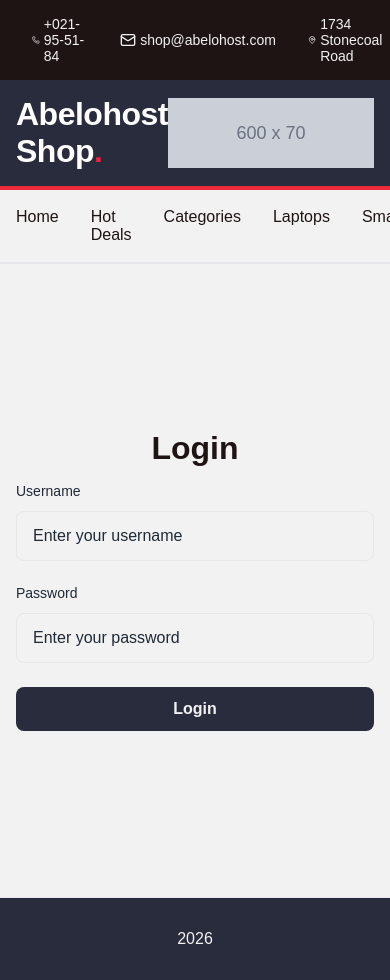
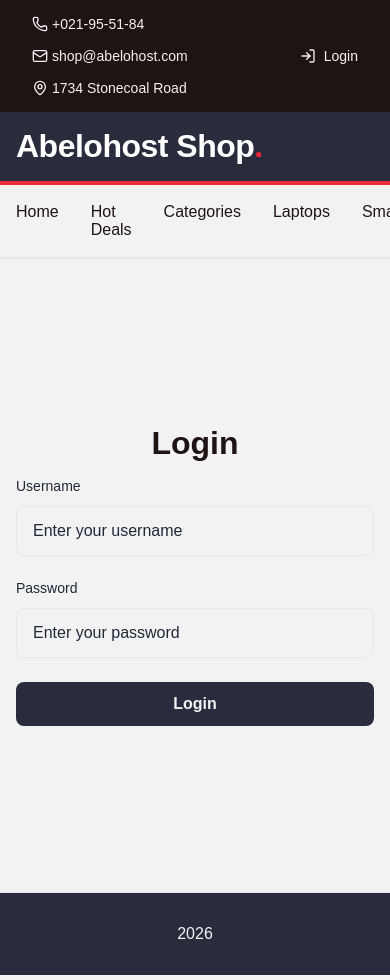
Before and after one commit to Ramz001/abelohost-shop, a Next.js app: page /auth in a window 390 px wide. Built offline with nearby package versions, Linux system fonts and the light colour scheme.

Commit message:
feat: refactor auth store import path, update banner styles for responsiveness, and adjust contact links and product card styles

```diff
--- a/src/pages/auth/ui/login-form.tsx
+++ b/src/pages/auth/ui/login-form.tsx
@@ -9,7 +9,7 @@ import { handleError } from "@shared/utils/handle-error";
 import { useRouter } from "next/navigation";
 import { LoginSchema } from "../models/login.schema";
 import axios from "axios";
-import { useAuthStore } from "../models/useAuthStore";
+import { useAuthStore } from "@shared/models/useAuthStore";
 
 import styles from "./login-form.module.scss";
 
--- a/src/shared/ui/banner/banner.module.scss
+++ b/src/shared/ui/banner/banner.module.scss
@@ -9,3 +9,9 @@
   font-size: 18px;
   font-weight: 500;
 }
+
+@media (max-width: 640px) {
+  .banner {
+    display: none;
+  }
+}
--- a/src/widgets/header/consts/contact-links.ts
+++ b/src/widgets/header/consts/contact-links.ts
@@ -1,5 +1,5 @@
 import { Phone, Mail, MapPin } from "lucide-react";
-import * as LucideIcons from "lucide-react";
+import type * as LucideIcons from "lucide-react";
 
 type ContactLink = {
   href: string;
@@ -19,7 +19,7 @@ export const contactLinks: ContactLink[] = [
     text: "shop@abelohost.com",
   },
   {
-    href: "https://goo.gl/maps/xyz",
+    href: "#",
     icon: MapPin,
     text: "1734 Stonecoal Road",
   },
--- a/src/widgets/header/ui/contacts/contacts.module.scss
+++ b/src/widgets/header/ui/contacts/contacts.module.scss
@@ -22,3 +22,13 @@
     color: var(--accent);
   }
 }
+
+@media (max-width: 600px) {
+  .wrapper {
+    flex-direction: column;
+    gap: 1rem;
+  }
+  .link {
+    align-items: start;
+  }
+}
--- a/src/widgets/products-list/ui/product-card/product-card.module.scss
+++ b/src/widgets/products-list/ui/product-card/product-card.module.scss
@@ -24,8 +24,8 @@
 }
 
 .image {
-  width: 100%;
-  height: 100%;
+  width: auto;
+  height: auto;
   object-fit: contain;
 }
 
```
Also changed, not shown: src/shared/models/useAuthStore.ts (renamed from src/pages/auth/models/useAuthStore.ts).
